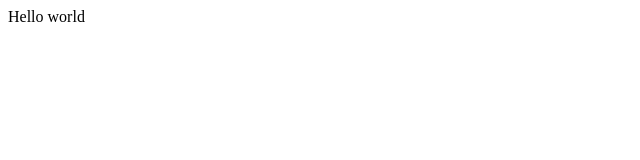
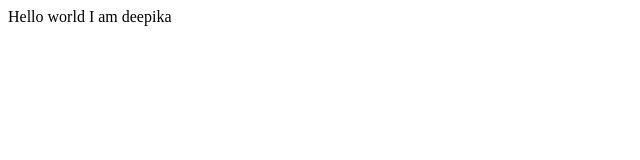
Before and after one commit to deepikapatel910/git, a plain HTML site: page index.html in a window 1280 px wide. Shown: the whole page, without its empty margins (0-640 px from the left). Drawn offline with Linux system fonts and the light colour scheme.

Commit message:
Update index.html
I have changed the body part

```diff
--- a/index.html
+++ b/index.html
@@ -4,6 +4,7 @@
 	</head>
 	<body>
          Hello world
+		I am deepika
 
 
 	</body>
```
